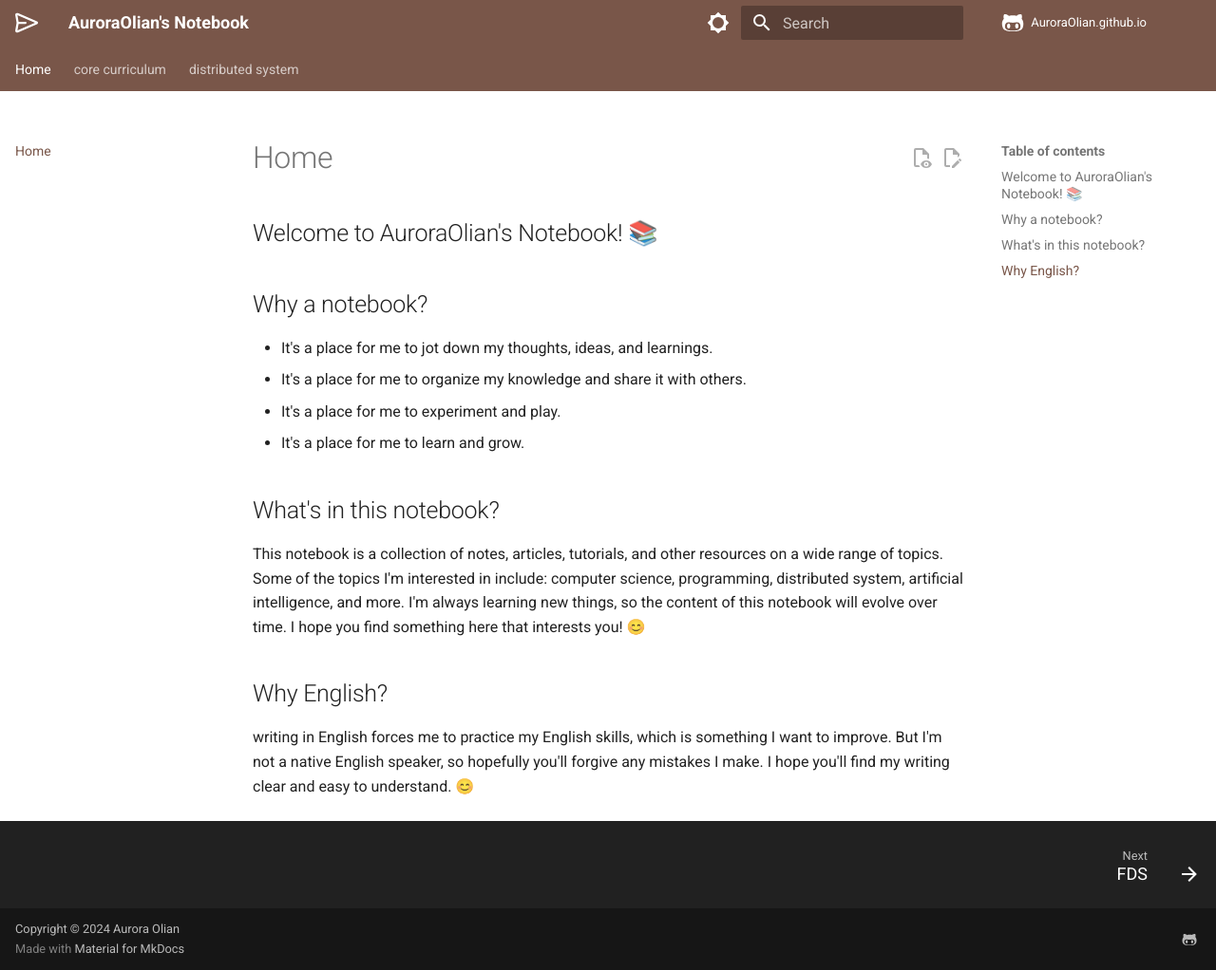
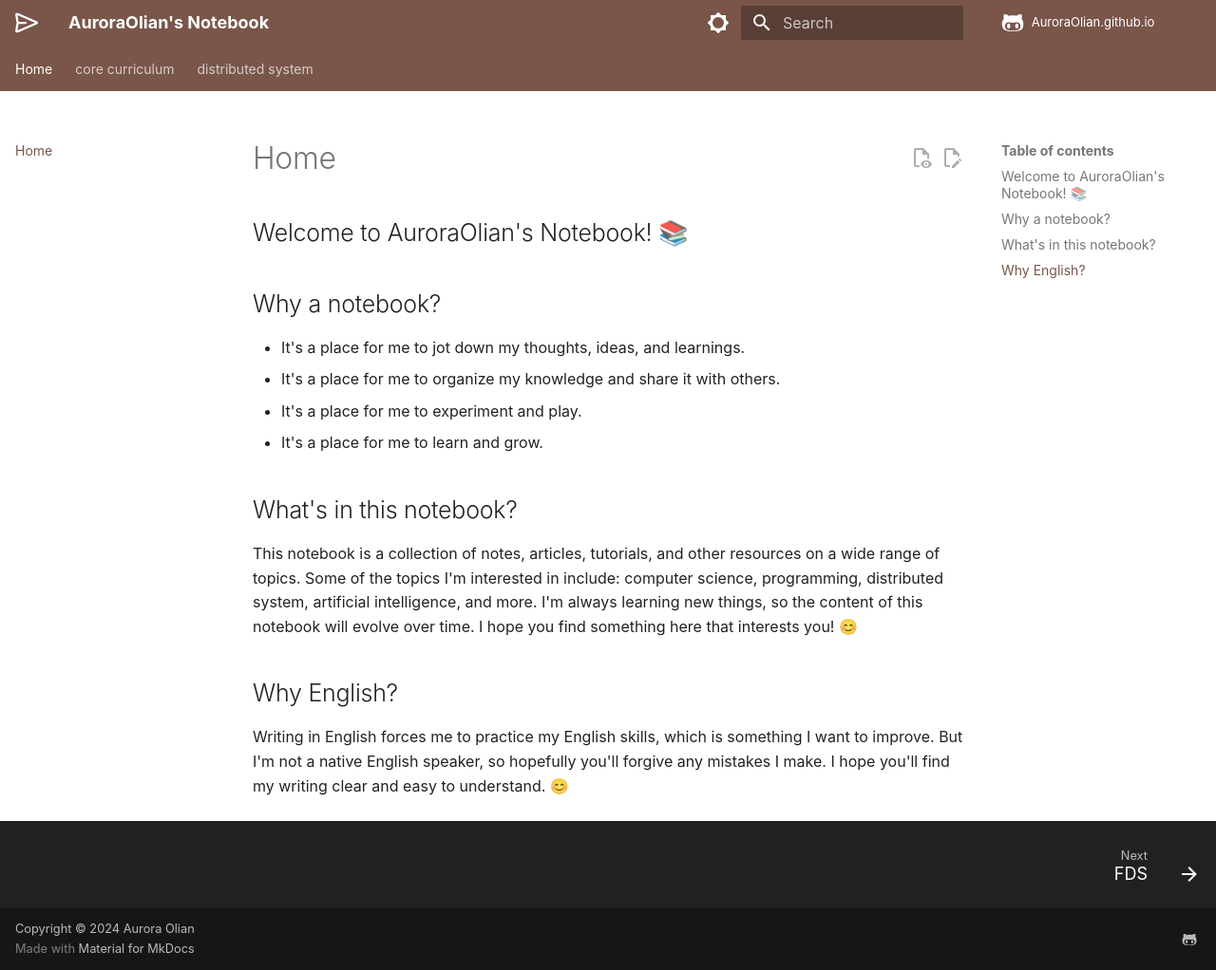
Before and after one commit to AuroraOlian/AuroraOlian.github.io, an MkDocs documentation site: the page built from docs/index.md, in a window 1280 px wide and 1022 px high. Shown: the whole window at 95% size. Built offline with MkDocs 1.6.1 and Material for MkDocs 9.7.7, drawn with Linux system fonts in a browser that asks for light colours; some web fonts are replaced; a style sheet for code colours, icons or effects is not loaded.

```diff
--- a/docs/index.md
+++ b/docs/index.md
@@ -15,4 +15,4 @@ This notebook is a collection of notes, articles, tutorials, and other resources
 
 ## Why English?
 
-writing in English forces me to practice my English skills, which is something I want to improve. But I'm not a native English speaker, so hopefully you'll forgive any mistakes I make. I hope you'll find my writing clear and easy to understand. 😊
+Writing in English forces me to practice my English skills, which is something I want to improve. But I'm not a native English speaker, so hopefully you'll forgive any mistakes I make. I hope you'll find my writing clear and easy to understand. 😊
--- a/mkdocs.yml
+++ b/mkdocs.yml
@@ -82,8 +82,7 @@ theme:
       example: fontawesome/solid/flask
       quote: fontawesome/solid/link
   font:
-    text: Roboto
-    # text: JetBrains Mono, LXGW WenKai Screen GB Screen
+    text: 'LXGW WenKai Screen R'
     code: JetBrains Mono
   favicon: img/favicon.ico
 
```
